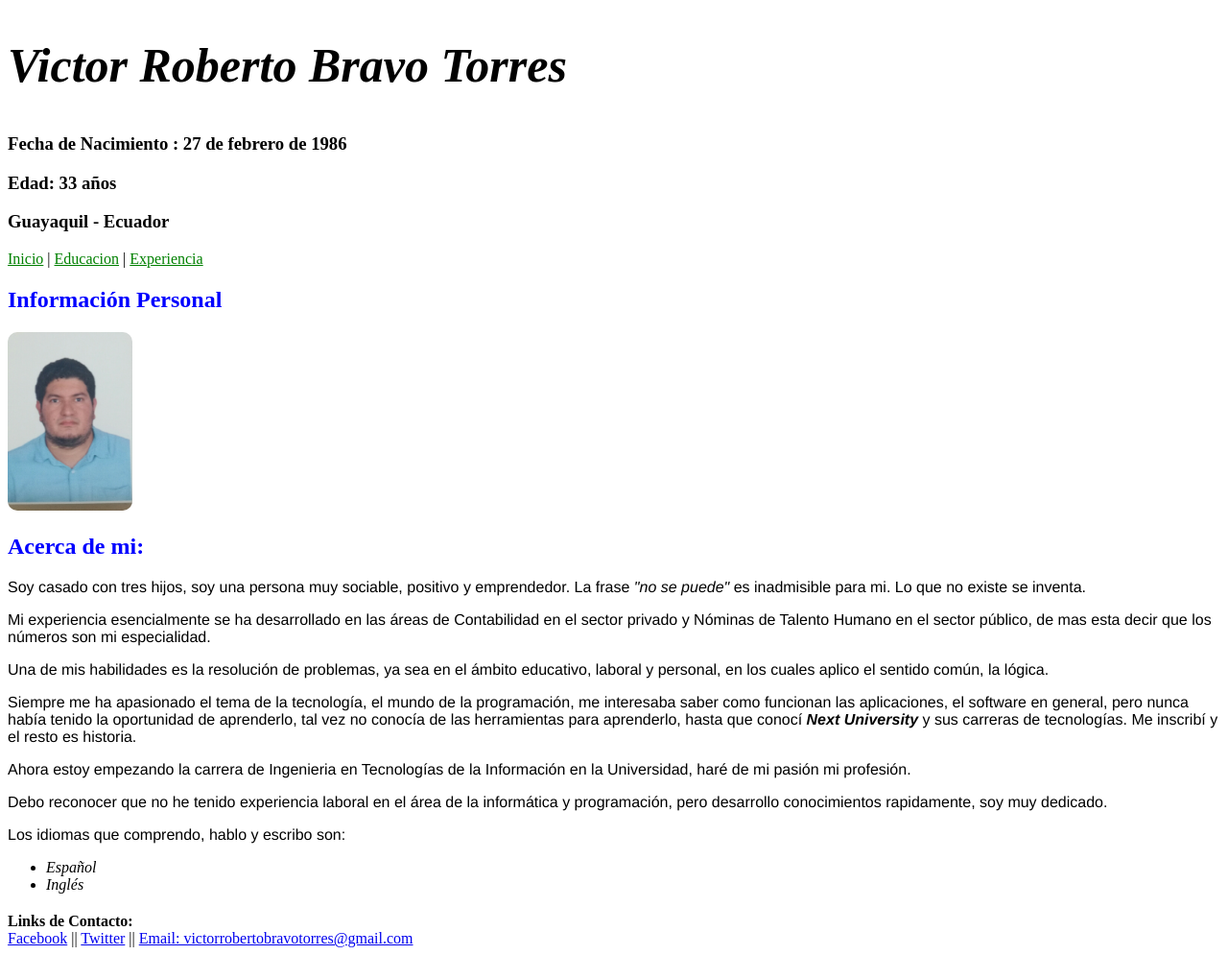
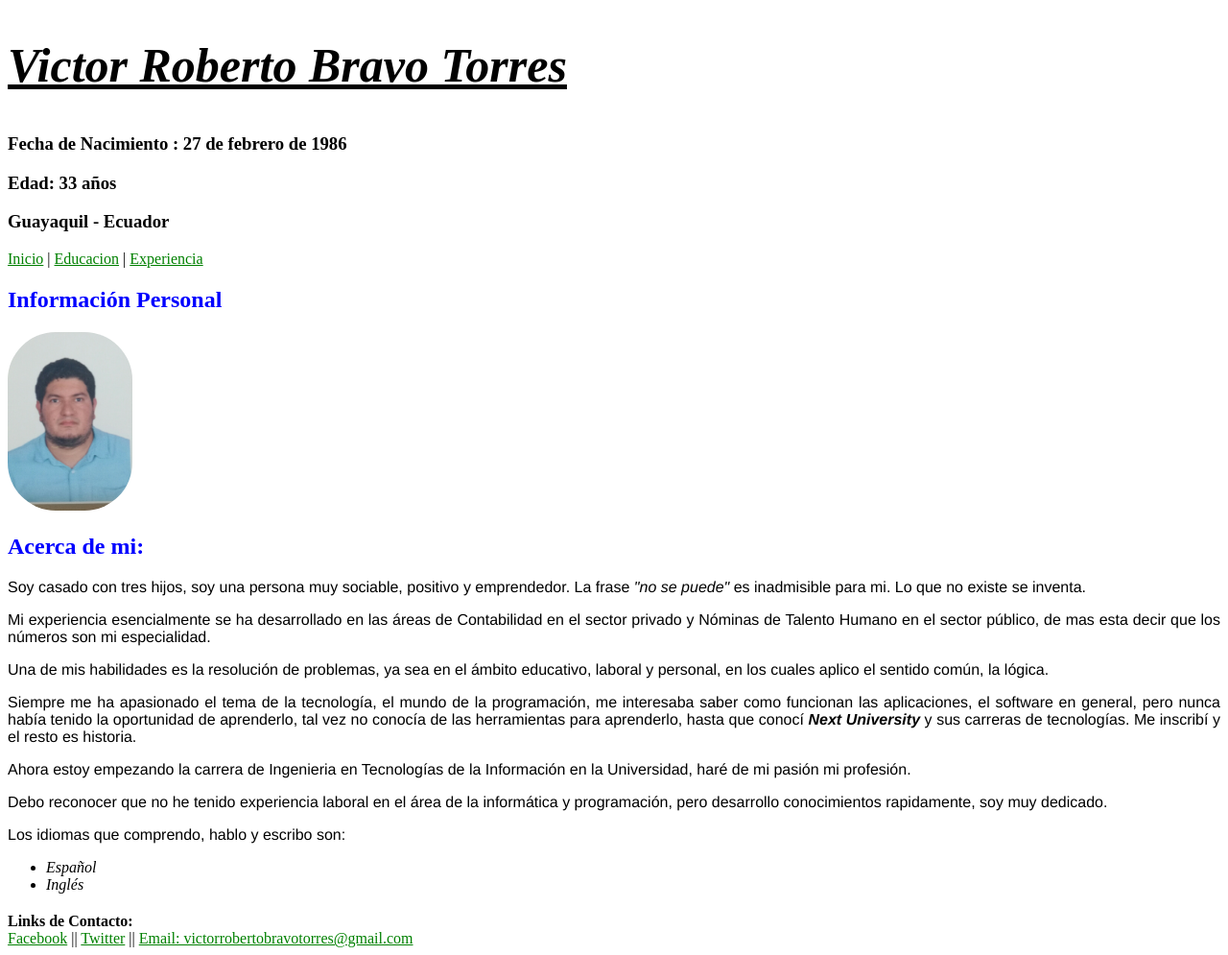
Before and after one commit to RobertBass/Evaluacion-HTML, a plain HTML site: page index.html in a window 1280 px wide. Shown: the part 236-1231 px from the top of the page at 96% size. Drawn offline with Linux system fonts and the light colour scheme.

Commit message:
Evaluacion HTML version 04-05-2019
Evaluacion HTML version 04-05-2019

```diff
--- a/css/estilos.css
+++ b/css/estilos.css
@@ -28,10 +28,45 @@ li{
   font-style: italic;
   s
 }
+
 #encabezado{
   display: block;
   margin: 0 auto;
 }
+
 .enlace{
-  color: green
+  color: green;
 }
+
+img[src$=".jpg"]{
+  border-radius: 50px;
+  /*Esto es para aplicar estilos realizando la busqueda de las palabras al final del nombre del elemento*/
+}
+
+video[src$=".mp4"]{
+
+}
+
+img[src~="rb"]{
+  /*Esto es para aplicar estilos realizando la busqueda de las palabras al inicio del nombre del elemento*/
+}
+
+img[src*="rb"]{
+  /*Esto es para aplicar estilos realizando la busqueda de las palabras en todo el nombre del elemento*/
+}
+
+a[href]{
+  color: green;
+}
+
+*{
+  /* Esto es para aplicar un estilo a todo el contenido de la pagina */
+}
+
+h1 + h2{
+  text-decoration: underline;
+}
+
+h2 ~ p{
+  text-align: justify;
+}
```
Also changed, not shown: index.html (+23 -8 lines).
